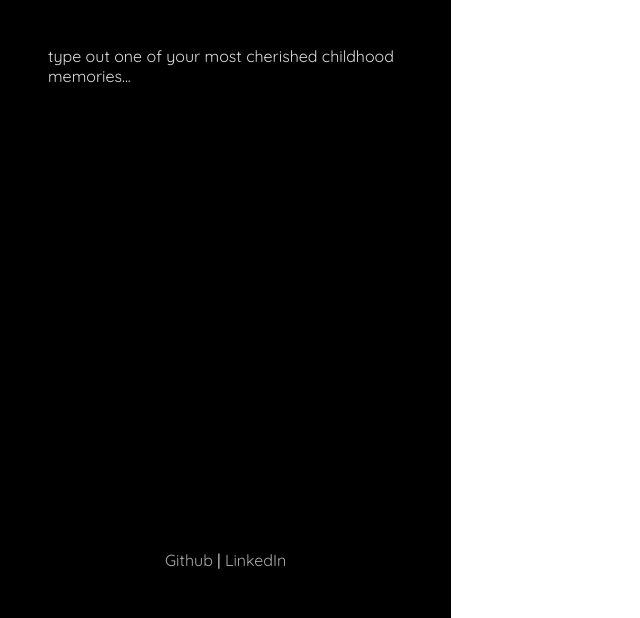
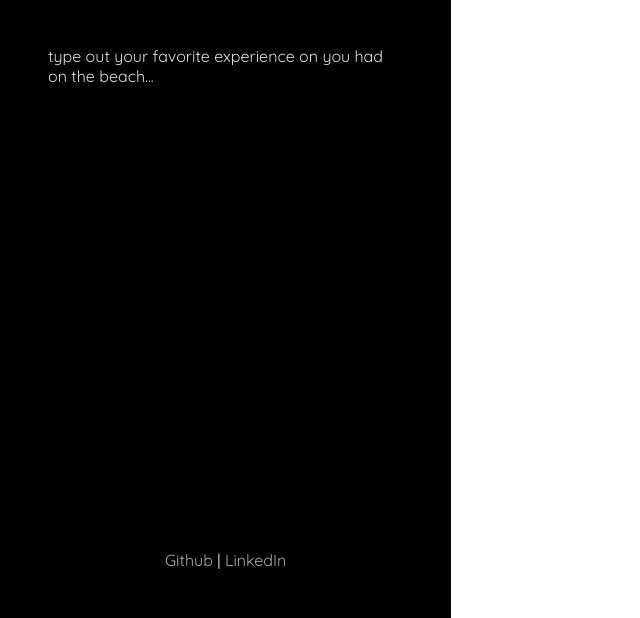
Before and after one commit to ky1007/CREATE, a website built with webpack: page index.html in a window 1280 px wide. Shown: the part 182-800 px from the top of the page, without its empty margins (0-640 px from the left). Built offline with nearby package versions, Linux system fonts and the light colour scheme; a web font is replaced by a local one.

Commit message:
Change writing prompt

```diff
--- a/index.html
+++ b/index.html
@@ -27,7 +27,7 @@
         </header>
             <textarea id="words"
                       autofocus
-                      placeholder="type out one of your most cherished childhood memories..."></textarea>
+                      placeholder="type out your favorite experience on you had on the beach..."></textarea>
         <br>
         <br>
         <footer>
```
